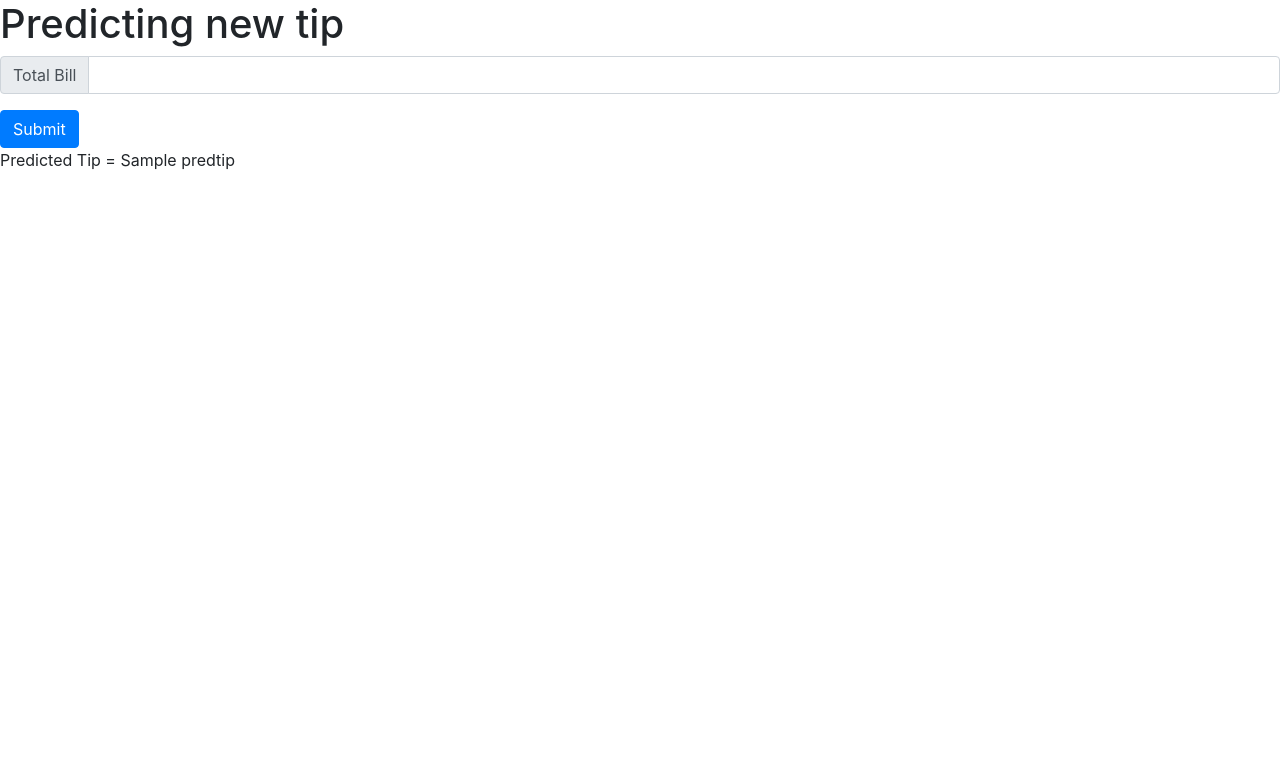
After one commit to moritzwilksch/FlaskDemo, a Python web app: template templates/predict.html in a window 1280 px wide. The commit adds this page. Shown: the top 783 px of the page. Run offline with Jinja, Linux system fonts and the light colour scheme; the template is opened without the code that fills it: most values are stand-ins (such as "Sample title", 1, 10 or a date in 2020); some libraries are stand-ins or nearby versions.

Commit message:
Added tip prediction page

```diff
--- /dev/null
+++ b/templates/predict.html
@@ -0,0 +1,28 @@
+<html>
+
+<head>
+    <link rel="stylesheet" href="https://stackpath.bootstrapcdn.com/bootstrap/4.4.1/css/bootstrap.min.css" integrity="sha384-Vkoo8x4CGsO3+Hhxv8T/Q5PaXtkKtu6ug5TOeNV6gBiFeWPGFN9MuhOf23Q9Ifjh" crossorigin="anonymous">
+    <title>Title of the document</title>
+</head>
+
+<body>
+    <h1>Predicting new tip</h1>
+
+    <form action="/predpage" method="POST">
+        <div class="input-group mb-3">
+            <div class="input-group-prepend">
+              <span class="input-group-text" id="inputGroup-sizing-default">Total Bill</span>
+            </div>
+            <input name="input_total_bill" class="form-control" aria-label="Sizing example input" aria-describedby="inputGroup-sizing-default">
+          </div>
+
+          <input class="btn btn-primary" type="submit" value="Submit">
+
+    <p>Predicted Tip = {{predtip}}</p>
+    </form>
+
+
+
+</body>
+
+</html>
--- a/templates/test.html
+++ b/templates/test.html
@@ -16,6 +16,7 @@
             <input name="mintip" class="form-control" aria-label="Sizing example input" aria-describedby="inputGroup-sizing-default">
           </div>
           <input class="btn btn-primary" type="submit" value="Submit">
+          <a href="/predpage" method="GET">Predict Tip</a>
 
     <p>Showing rows with tip greater than {{mintip}}</p>
     </form>
```
Also changed, not shown: app.py (+15 -0 lines).
